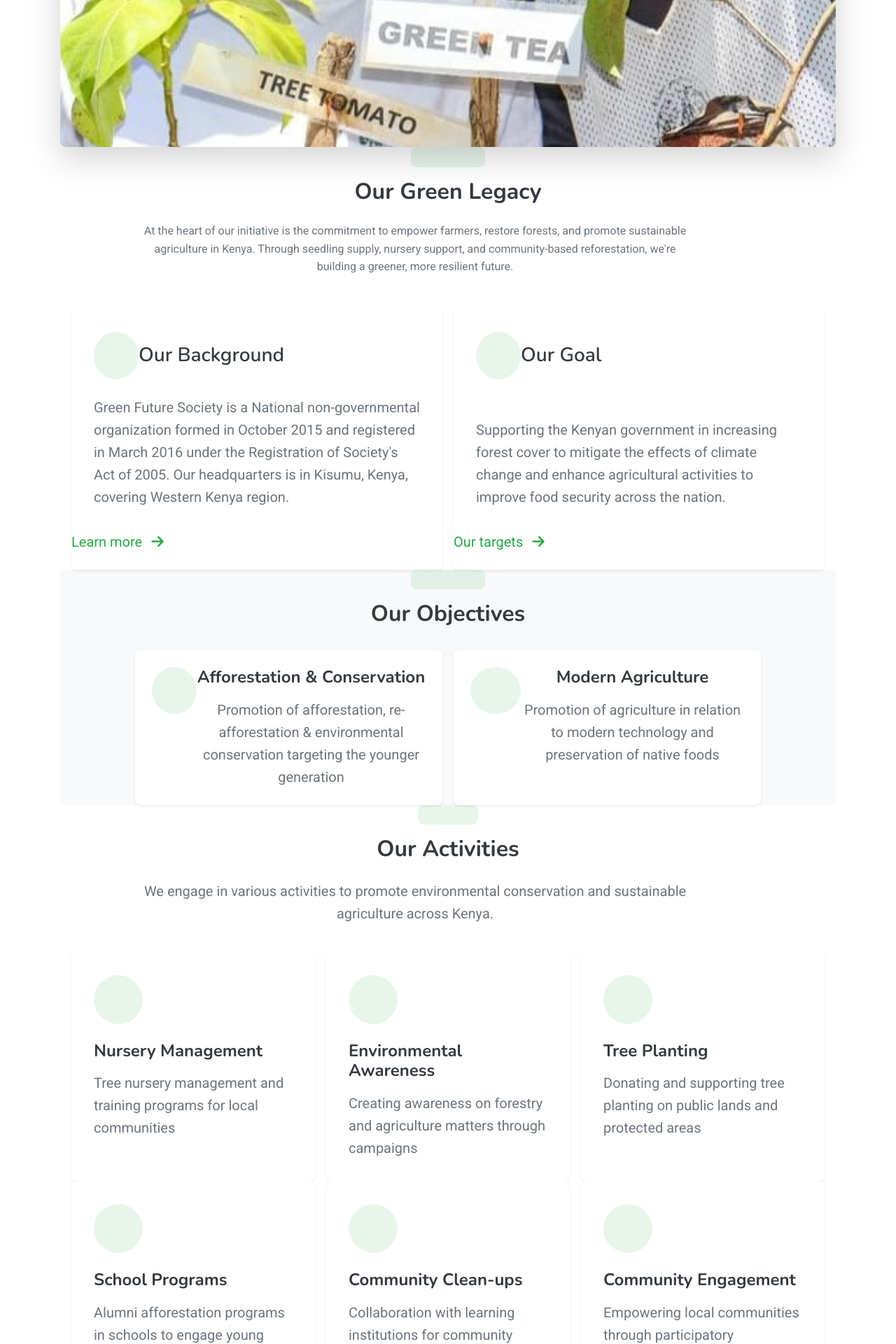
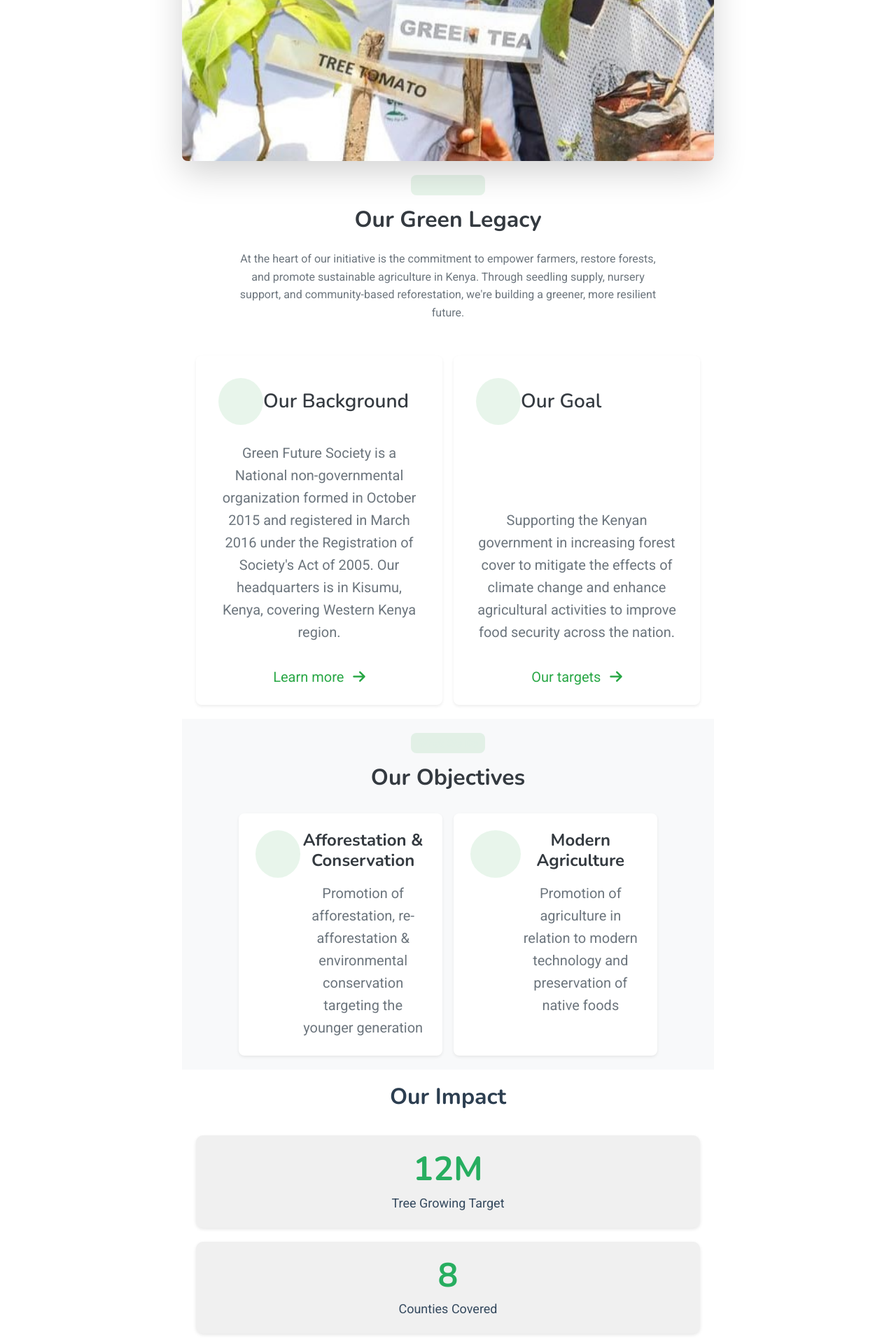
Before and after one commit to John-V-Coder/GreenFutureSociety, a Django app: page / in a window 1280 px wide. Shown: the part 1120-3040 px from the top of the page at 70% size. Run offline with Django 5.2, Linux system fonts and the light colour scheme.

Commit message:
new green society movement

```diff
--- a/static/assets/css/main.css
+++ b/static/assets/css/main.css
@@ -1187,6 +1187,43 @@ main.main {
   }
 }
 
+.container {
+    max-width: 800px;
+    margin: 0 auto;
+    padding: 20px;
+    text-align: center;
+}
+
+.section-title {
+    font-size: 32px;
+    margin-bottom: 20px;
+    color: #2c3e50;
+}
+
+.analytics-section {
+    display: flex;
+    flex-direction: column;
+    gap: 20px;
+}
+
+.analytics-item {
+    background-color: #f0f0f0;
+    padding: 20px;
+    border-radius: 10px;
+    box-shadow: 0 2px 5px rgba(0, 0, 0, 0.1);
+}
+
+.analytics-item h1 {
+    font-size: 48px;
+    color: #27ae60;
+    margin: 0;
+}
+
+.analytics-item p {
+    font-size: 18px;
+    color: #34495e;
+    margin: 5px 0 0;
+}
 
 
   /* ======= Footer ======= */
--- a/templates/base.html
+++ b/templates/base.html
@@ -19,6 +19,7 @@
 
   <!-- Main CSS -->
   <link href="{% static '/assets/css/main.css' %}" rel="stylesheet">
+  <link rel="stylesheet" href="{% static '/assets/css/main.css' %}">
 
   <!-- Optional inline fix -->
   <style>
--- a/templates/green_campaign.html
+++ b/templates/green_campaign.html
@@ -2,7 +2,7 @@
 {% extends 'base.html' %}
 {% load static %}
 
-{% block title %}Home - Tree Planting{% endblock %}
+{% block title %}Green Movement{% endblock %}
 
  {% block content %}
 <div class="container">
--- a/templates/green_legacy.html
+++ b/templates/green_legacy.html
@@ -1,7 +1,7 @@
 {% extends 'base.html' %}
 {% load static %}
 
-{% block title %}Our Green Legacy{% endblock title %}
+{% block title %}Green Legacy{% endblock title %}
 
 {% block content %}
  <div class="container">
--- a/templates/index.html
+++ b/templates/index.html
@@ -99,7 +99,7 @@
               </p>
             </div>
             <div class="card-footer bg-transparent border-0 pt-0 pb-4 px-5">
-              <a href="#" class="text-success text-decoration-none fw-medium fs-5">Learn more <i class="fas fa-arrow-right ms-2"></i></a>
+              <a href="/service" class="text-success text-decoration-none fw-medium fs-5">Learn more <i class="fas fa-arrow-right ms-2"></i></a>
             </div>
           </div>
         </div>
@@ -118,7 +118,7 @@
               </p>
             </div>
             <div class="card-footer bg-transparent border-0 pt-0 pb-4 px-5">
-              <a href="#" class="text-success text-decoration-none fw-medium fs-5">Our targets <i class="fas fa-arrow-right ms-2"></i></a>
+              <a href="/green-campaign" class="text-success text-decoration-none fw-medium fs-5">Our targets <i class="fas fa-arrow-right ms-2"></i></a>
             </div>
           </div>
         </div>
@@ -161,75 +161,28 @@
       </div>
     </div>
   </section>
+<div class="container">
+    <h2 class="section-title">Our Impact</h2>
+    <div class="analytics-section">
+        <div class="analytics-item">
+            <h1>12M</h1>
+            <p>Tree Growing Target</p>
+        </div>
+        <div class="analytics-item">
+            <h1>8</h1>
+            <p>Counties Covered</p>
+        </div>
+        <div class="analytics-item">
+            <h1>12M+</h1>
+            <p>School Children Reach</p>
+        </div>
+        <div class="analytics-item">
+            <h1>5</h1>
+            <p>Community Clean-Ups</p>
+        </div>
+    </div>
+</div>
 
-  <!-- Activities Section -->
-  <section class="py-6 bg-white">
-    <div class="container">
-      <div class="row justify-content-center">
-        <div class="col-lg-10 text-center">
-          <span class="badge bg-success bg-opacity-10 text-success fs-6 mb-3">Our Work</span>
-          <h2 class="display-4 fw-bold text-dark mb-4">Our Activities</h2>
-          <p class="text-muted mx-auto fs-5" style="max-width: 800px;">We engage in various activities to promote environmental conservation and sustainable agriculture across Kenya.</p>
-        </div>
-      </div>
-
-      <div class="row g-4 mt-4">
-        <div class="col-lg-4 col-md-6">
-          <div class="p-5 bg-white rounded-3 shadow-sm h-100 transition-all hover-shadow-lg">
-            <div class="bg-success bg-opacity-10 p-3 rounded-circle mb-4" style="width: 70px; height: 70px;">
-              <i class="fas fa-spa text-success fs-3"></i>
-            </div>
-            <h4 class="h3 text-dark mb-3">Nursery Management</h4>
-            <p class="text-muted mb-0 fs-5">Tree nursery management and training programs for local communities</p>
-          </div>
-        </div>
-        <div class="col-lg-4 col-md-6">
-          <div class="p-5 bg-white rounded-3 shadow-sm h-100 transition-all hover-shadow-lg">
-            <div class="bg-success bg-opacity-10 p-3 rounded-circle mb-4" style="width: 70px; height: 70px;">
-              <i class="fas fa-bullhorn text-success fs-3"></i>
-            </div>
-            <h4 class="h3 text-dark mb-3">Environmental Awareness</h4>
-            <p class="text-muted mb-0 fs-5">Creating awareness on forestry and agriculture matters through campaigns</p>
-          </div>
-        </div>
-        <div class="col-lg-4 col-md-6">
-          <div class="p-5 bg-white rounded-3 shadow-sm h-100 transition-all hover-shadow-lg">
-            <div class="bg-success bg-opacity-10 p-3 rounded-circle mb-4" style="width: 70px; height: 70px;">
-              <i class="fas fa-tree text-success fs-3"></i>
-            </div>
-            <h4 class="h3 text-dark mb-3">Tree Planting</h4>
-            <p class="text-muted mb-0 fs-5">Donating and supporting tree planting on public lands and protected areas</p>
-          </div>
-        </div>
-        <div class="col-lg-4 col-md-6">
-          <div class="p-5 bg-white rounded-3 shadow-sm h-100 transition-all hover-shadow-lg">
-            <div class="bg-success bg-opacity-10 p-3 rounded-circle mb-4" style="width: 70px; height: 70px;">
-              <i class="fas fa-graduation-cap text-success fs-3"></i>
-            </div>
-            <h4 class="h3 text-dark mb-3">School Programs</h4>
-            <p class="text-muted mb-0 fs-5">Alumni afforestation programs in schools to engage young generations</p>
-          </div>
-        </div>
-        <div class="col-lg-4 col-md-6">
-          <div class="p-5 bg-white rounded-3 shadow-sm h-100 transition-all hover-shadow-lg">
-            <div class="bg-success bg-opacity-10 p-3 rounded-circle mb-4" style="width: 70px; height: 70px;">
-              <i class="fas fa-handshake text-success fs-3"></i>
-            </div>
-            <h4 class="h3 text-dark mb-3">Community Clean-ups</h4>
-            <p class="text-muted mb-0 fs-5">Collaboration with learning institutions for community clean-up initiatives</p>
-          </div>
-        </div>
-        <div class="col-lg-4 col-md-6">
-          <div class="p-5 bg-white rounded-3 shadow-sm h-100 transition-all hover-shadow-lg">
-            <div class="bg-success bg-opacity-10 p-3 rounded-circle mb-4" style="width: 70px; height: 70px;">
-              <i class="fas fa-users text-success fs-3"></i>
-            </div>
-            <h4 class="h3 text-dark mb-3">Community Engagement</h4>
-            <p class="text-muted mb-0 fs-5">Empowering local communities through participatory conservation programs</p>
-          </div>
-        </div>
-      </div>
-    </div>
   </section>
 
   <!-- Full-width CTA Section -->
@@ -356,4 +309,5 @@
     </div>
   </div>
 </div>
+
 {% endblock %}
--- a/templates/service.html
+++ b/templates/service.html
@@ -1,7 +1,7 @@
 {% extends 'base.html' %}
 {% load static %}
 
-{% block title %}What we Do{% endblock title %}
+{% block title %}GFS{% endblock title %}
 
 {% block content %}
  <div class="container">
```
Also changed, not shown: static/assets/js/main.js (line endings or trailing spaces).
